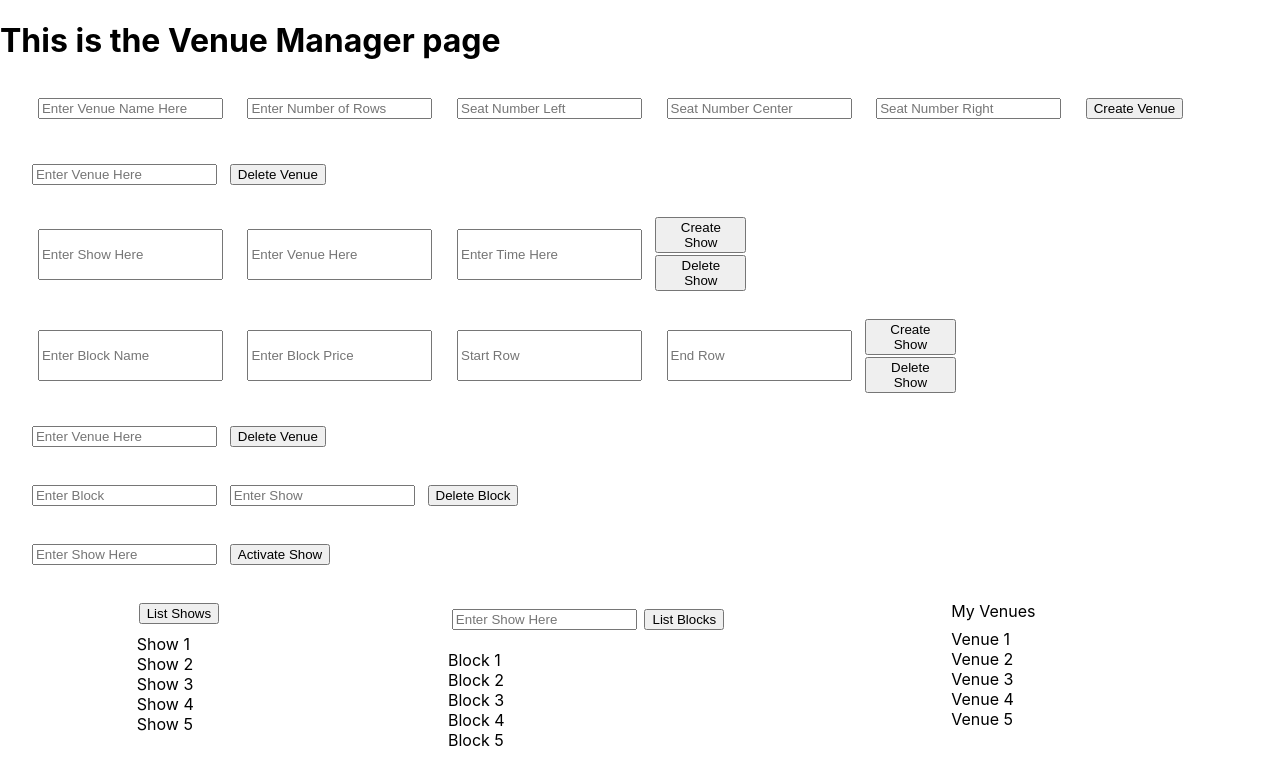
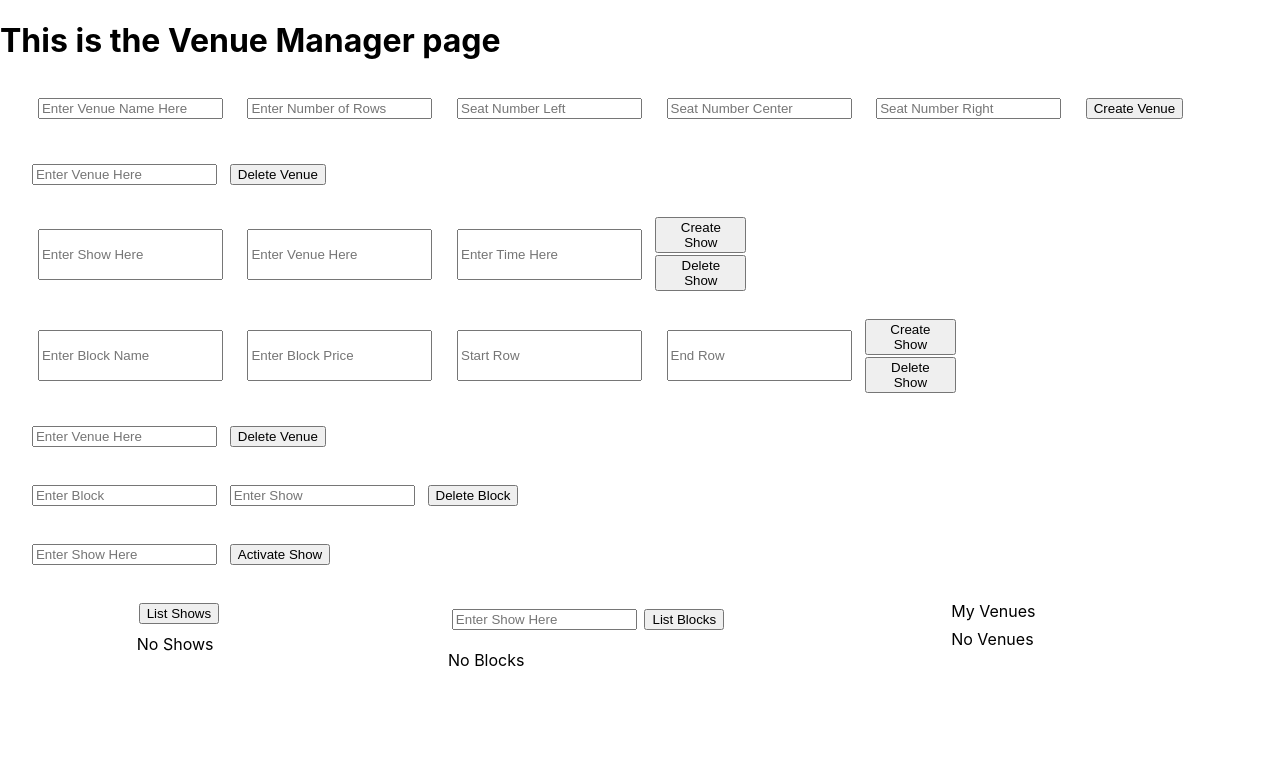
Before and after one commit to EvanGibsonSmith/ticketamateur, a React (Create React App) app: page /venuemanager in a window 1280 px wide. Shown: the top 784 px of the page. Built offline with nearby package versions, Linux system fonts and the light colour scheme.

Commit message:
Update VenueManagerPage.js
Update lists with Id's and No structure default

```diff
--- a/src/VenueManagerPage.js
+++ b/src/VenueManagerPage.js
@@ -58,13 +58,8 @@ export function VenueManager() {
                         <div className="flex row pad">
                             <button>List Shows</button>
                         </div>
-                        <div className="flex column scroll list1 pad">
-                            <text>Show 1</text>
-                            <text>Show 2</text>
-                            <text>Show 3</text>
-                            <text>Show 4</text>
-                            <text>Show 5</text>
-                            <text>Show 6</text>
+                        <div id = "listShowsBoxVM"className="flex column scroll list1 pad">
+                            <text>No Shows</text>
                         </div>
                     </div>
                     <div className="flex column">
@@ -72,13 +67,8 @@ export function VenueManager() {
                             <input type='text' placeholder="Enter Show Here"></input>
                             <button>List Blocks</button>
                         </div>
-                        <div className="flex column scroll list2 pad">
-                            <text>Block 1</text>
-                            <text>Block 2</text>
-                            <text>Block 3</text>
-                            <text>Block 4</text>
-                            <text>Block 5</text>
-                            <text>Block 6</text>
+                        <div id = "listBlocksBoxVM" className="flex column scroll list2 pad">
+                            <text>No Blocks</text>
                         </div>
                     </div>
 
@@ -86,13 +76,8 @@ export function VenueManager() {
                         <div className="flex row pad center">
                             <text>My Venues</text>
                         </div>
-                        <div className="flex column scroll list1 pad">
-                            <text>Venue 1</text>
-                            <text>Venue 2</text>
-                            <text>Venue 3</text>
-                            <text>Venue 4</text>
-                            <text>Venue 5</text>
-                            <text>Venue 6</text>
+                        <div id = "listBlocksBoxVM" className="flex column scroll list1 pad">
+                            <text>No Venues</text>
                         </div>
                     </div>
                 </div>
```
